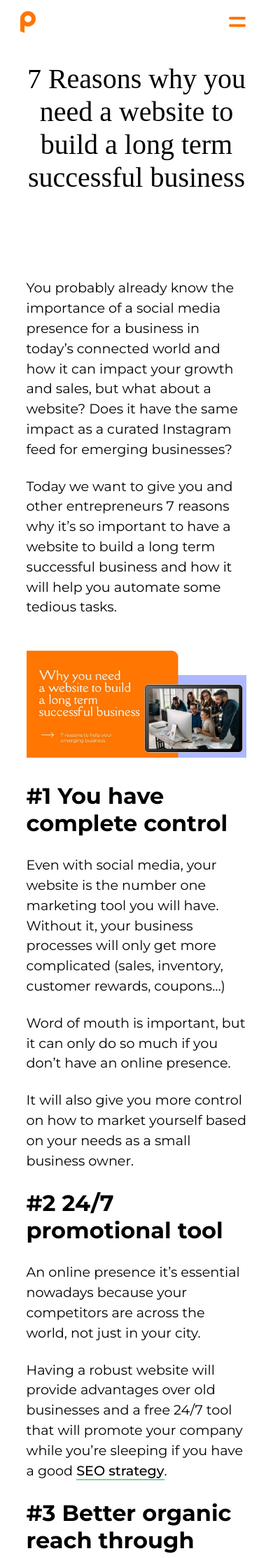
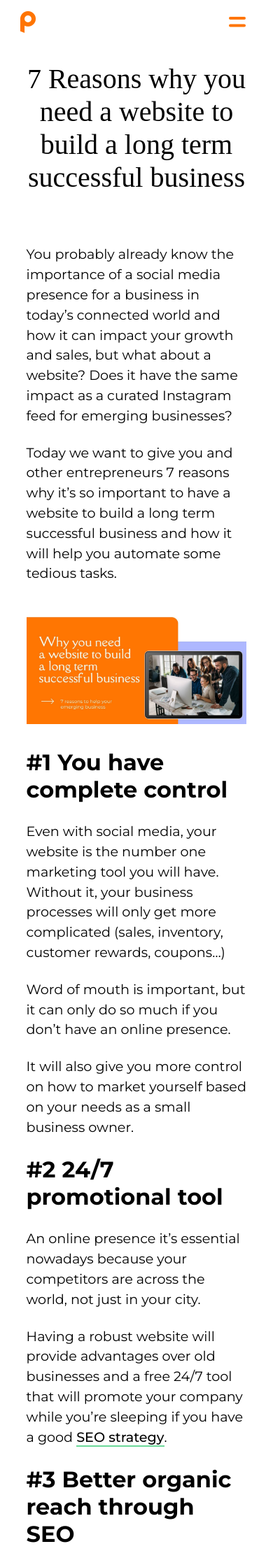
Before and after one commit to Polax-Digital/polax-jekyll, a Jekyll site: the page built from _posts/2021-09-13-hello-world.md, in a window 390 px wide. Shown: the top 2227 px of the page at 70% size. Built offline with Jekyll 4.4.1, drawn with Linux system fonts in a browser that asks for light colours; some web fonts are replaced.

Commit message:
CSS Adjustments

```diff
--- a/_layouts/post.html
+++ b/_layouts/post.html
@@ -27,7 +27,7 @@
                     <img class="post-img" src="{{page.post-image}}" alt="{{page.post-img-alt}}">
                 </div>
             </div> -->
-            <div class="row mt-5">
+            <div class="row blog-post-row">
                 <div class="col-12">
                     <div class="blog-container">{{page.content}}</div>
                 </div>
--- a/assets/css/main.css
+++ b/assets/css/main.css
@@ -794,11 +794,16 @@
 }
 .blog-preview-container {
     border: solid red 2px;
-    width: 23rem;
+    min-width: 20rem;
+    max-width: 23rem;
     min-height: 21rem;
 }
 .blog-preview-img {
     max-width: 100%;
+}
+
+.blog-post-row {
+    margin-top: 2rem;
 }
 
 /* Media Queries */
@@ -905,6 +910,19 @@
     .p-sm-r-0 {
         padding-right: 0 !important;
     }
+
+    .blog-preview-container {
+        margin-left: auto;
+        margin-right: auto;
+    }
+
+    #blog-posts {
+        margin-top: 2rem;
+    }
+
+    .blog-post-row {
+        margin-top: 0rem;
+    }
 }
 
 @media (max-width: 1000px) {
```
